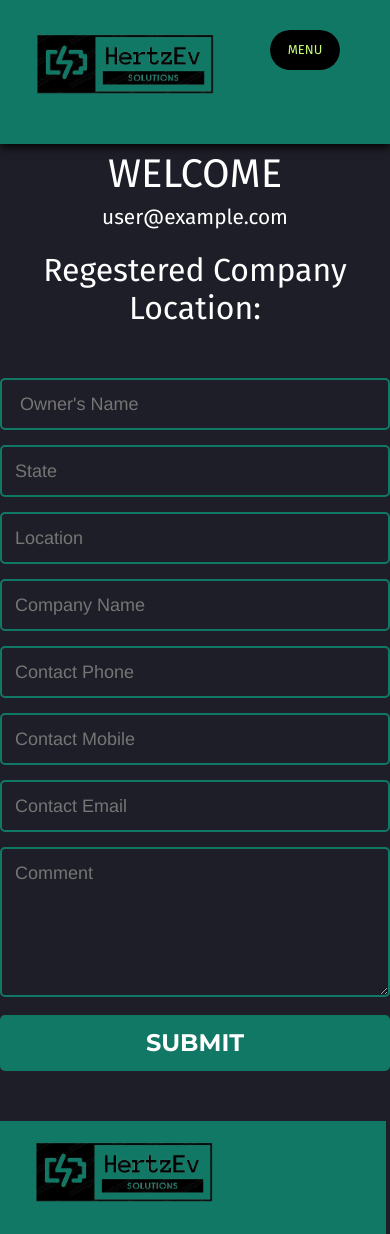
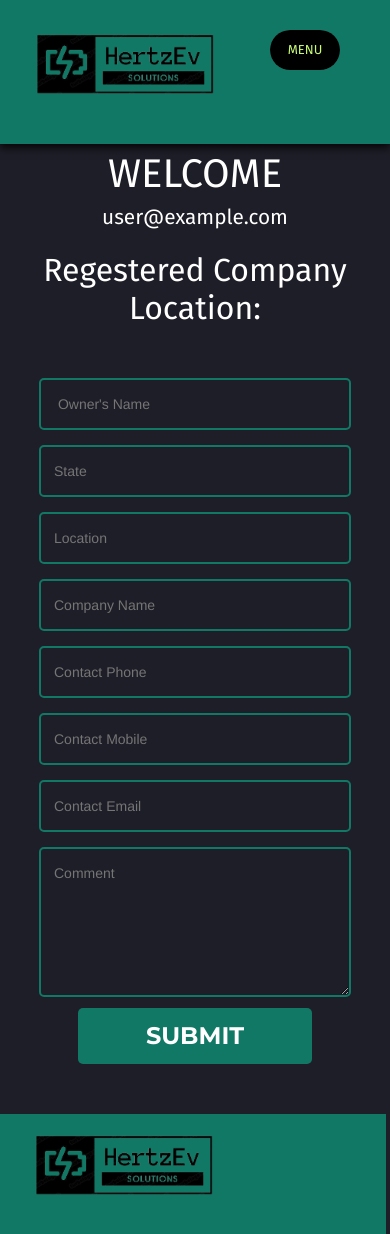
Before and after one commit to ilan2004/main, a React (Vite) app: page /Form in a window 390 px wide. Shown: the top 1234 px of the page. Built offline with nearby package versions, Linux system fonts and the light colour scheme; no server answers; sample sign-in values are in the browser's storage.

Commit message:
form-update

```diff
--- a/src/Components/Form/Form.jsx
+++ b/src/Components/Form/Form.jsx
@@ -10,7 +10,7 @@ function Form() {
       <h2>{currentUser && currentUser.email}</h2>
       </div>
       <h1 className='comp-loc'>Regestered Company Location:</h1>
-    <form>
+    <form className='form-fill'>
       <input name=" Owner;s name" type="text" className="feedback-input" placeholder=" Owner's Name" />
       <input name="State" type="text" className="feedback-input" placeholder="State" />
       <input name="Location" type="text" className="feedback-input" placeholder="Location" />
--- a/src/Components/Form/Form.scss
+++ b/src/Components/Form/Form.scss
@@ -60,3 +60,44 @@ textarea {
   padding-top: 20px;;
   text-align: center;
 }
+@media (max-width: 868px){
+
+  .feedback-input {
+    color:white;
+    font-family: Helvetica, Arial, sans-serif;
+    font-weight:500;
+    font-size: 14px;
+    border-radius: 5px;
+    line-height: 22px;
+    background-color: transparent;
+    border:2px solid #117865;
+    transition: all 0.3s;
+    padding: 13px;
+    margin-bottom: 15px;
+    width:80%;
+    box-sizing: border-box;
+    outline:0;
+  }
+  .form-fill{
+    justify-content: center;
+    display:flex;
+    align-items: center;
+    flex-direction: column;
+  }
+  [type="submit"] {
+    font-family: 'Montserrat', Arial, Helvetica, sans-serif;
+    width: 60%;
+    background:#117865;
+    border-radius:5px;
+    border:0;
+    cursor:pointer;
+    color:white;
+    font-size:24px;
+    padding-top:10px;
+    padding-bottom:10px;
+    transition: all 0.3s;
+    margin-top:-4px;
+    font-weight:700;
+  }
+
+}
```
